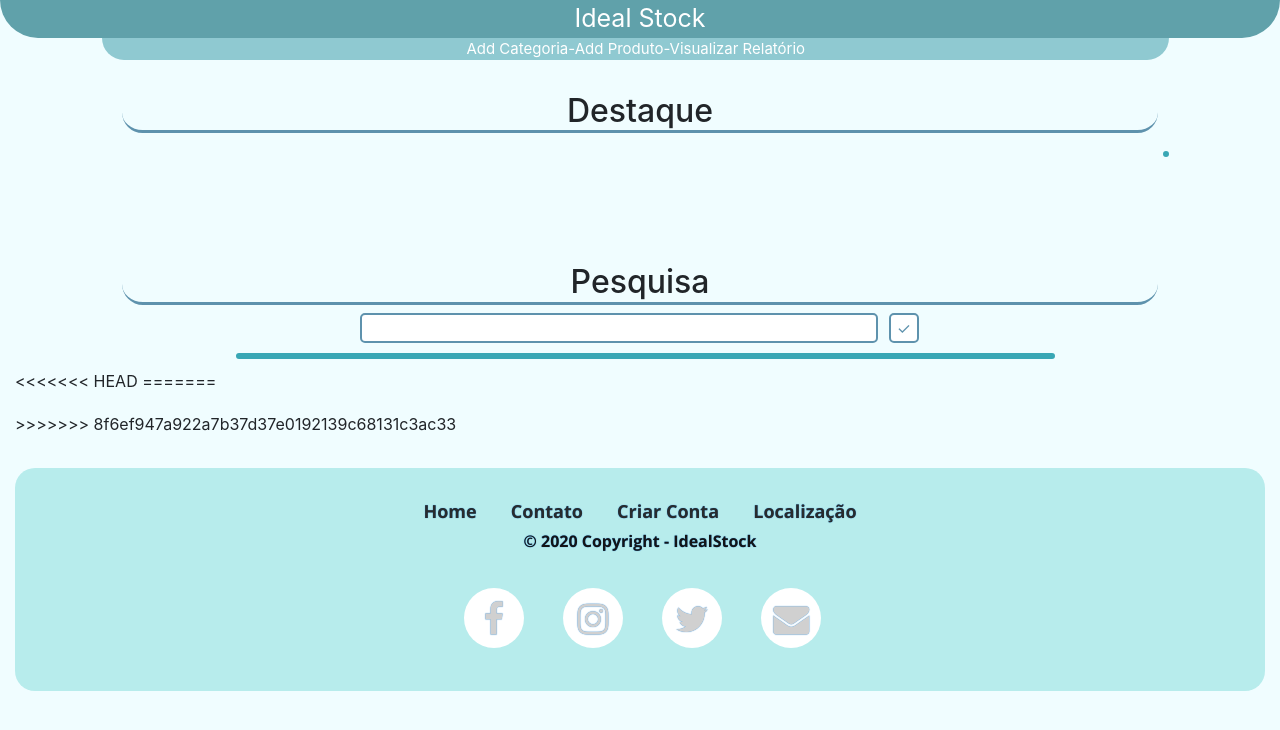
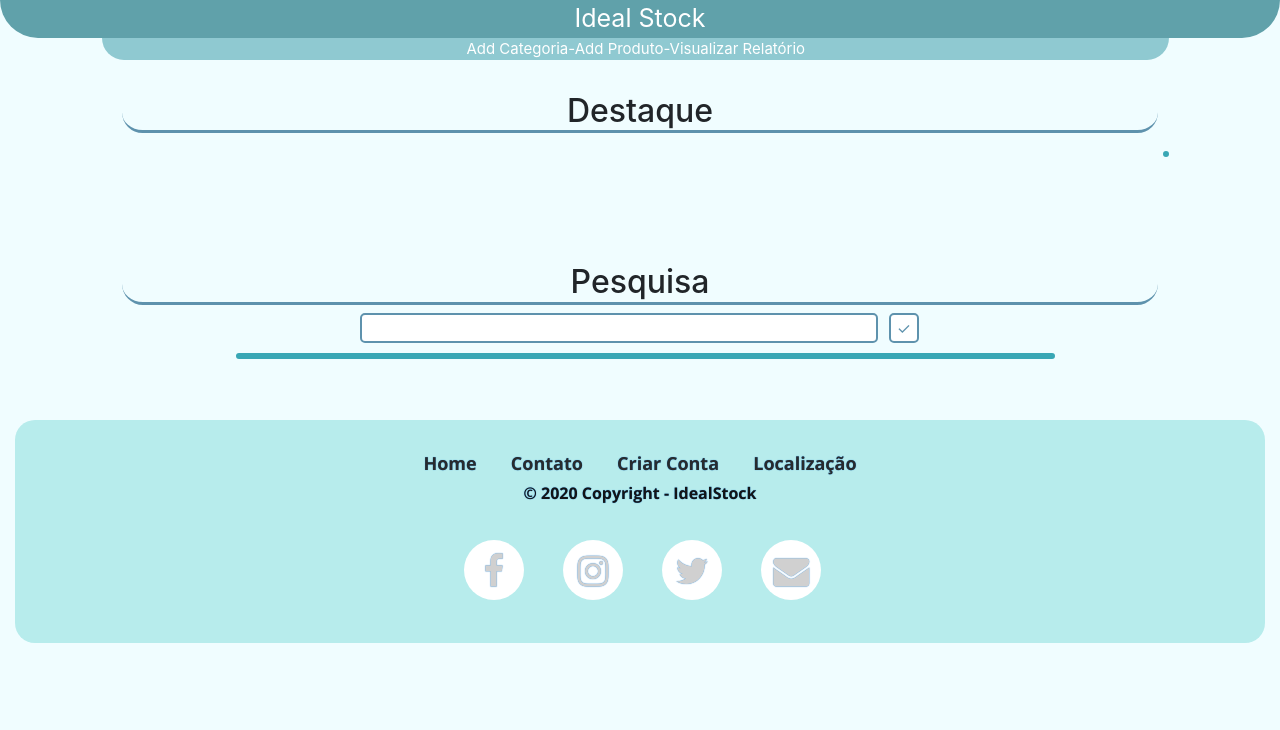
Before and after one commit to GuztaJF-DS/Ideal-Stock, a PHP site: page /stock.php in a window 1280 px wide. Shown: the top 730 px of the page. Run offline with PHP 8.4, Linux system fonts and the light colour scheme; data that the repository does not hold is empty; some libraries are stand-ins or nearby versions.

Commit message:
atualizandoo

```diff
--- a/stock.php
+++ b/stock.php
@@ -177,10 +177,7 @@
         </div>
       </div>
       </div>
-<<<<<<< HEAD
 
-
-=======
       <div class="col-10 offset-1 Page mt-2">
       <?php
         $P=ListarProdutos("Total",null,$Page,$NItens);
@@ -192,7 +189,6 @@
         }
       ?>
       </div>
->>>>>>> 8f6ef947a922a7b37d37e0192139c68131c3ac33
       <div class="row">
       <div class="col-12"
       <div class="Itens_Base">
```
